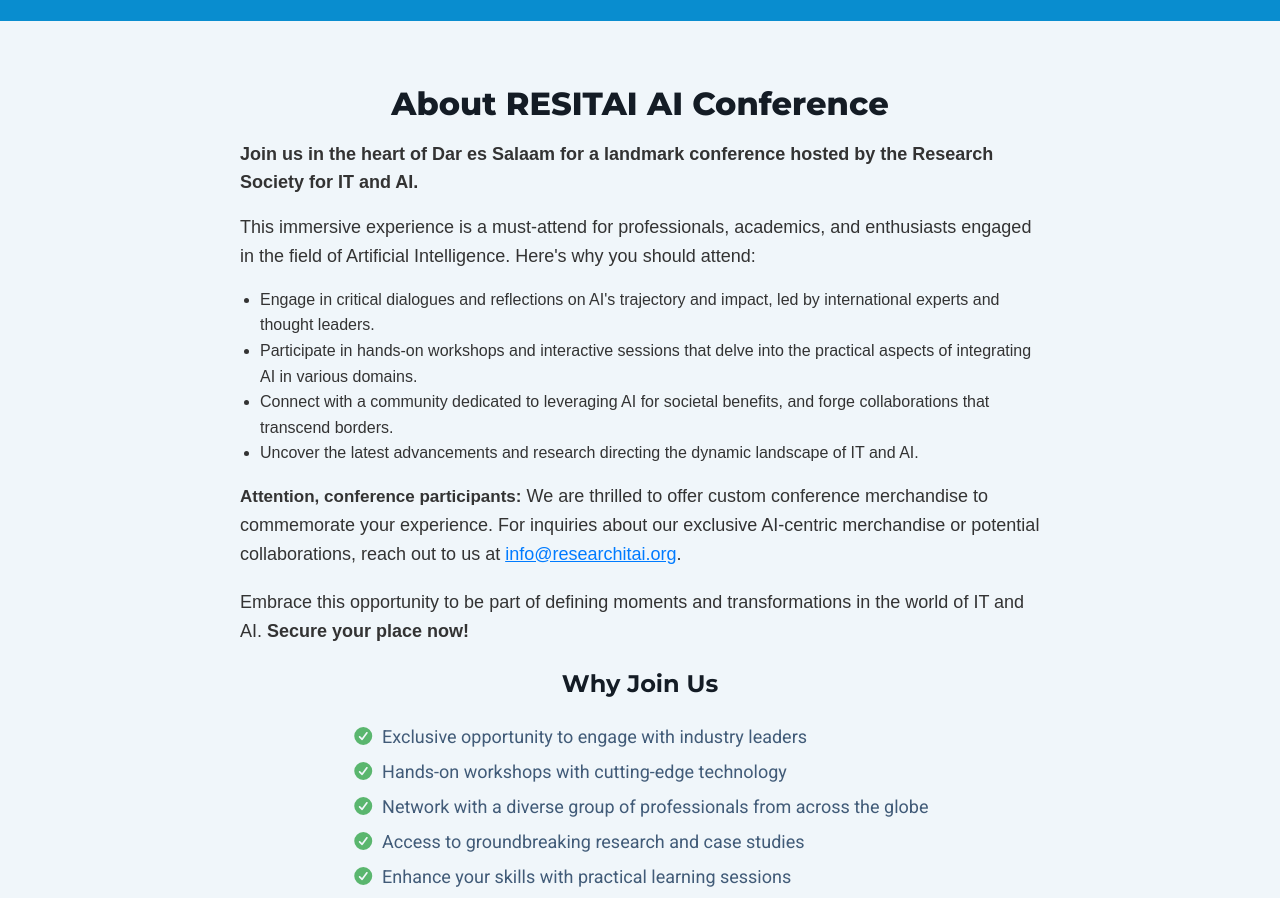
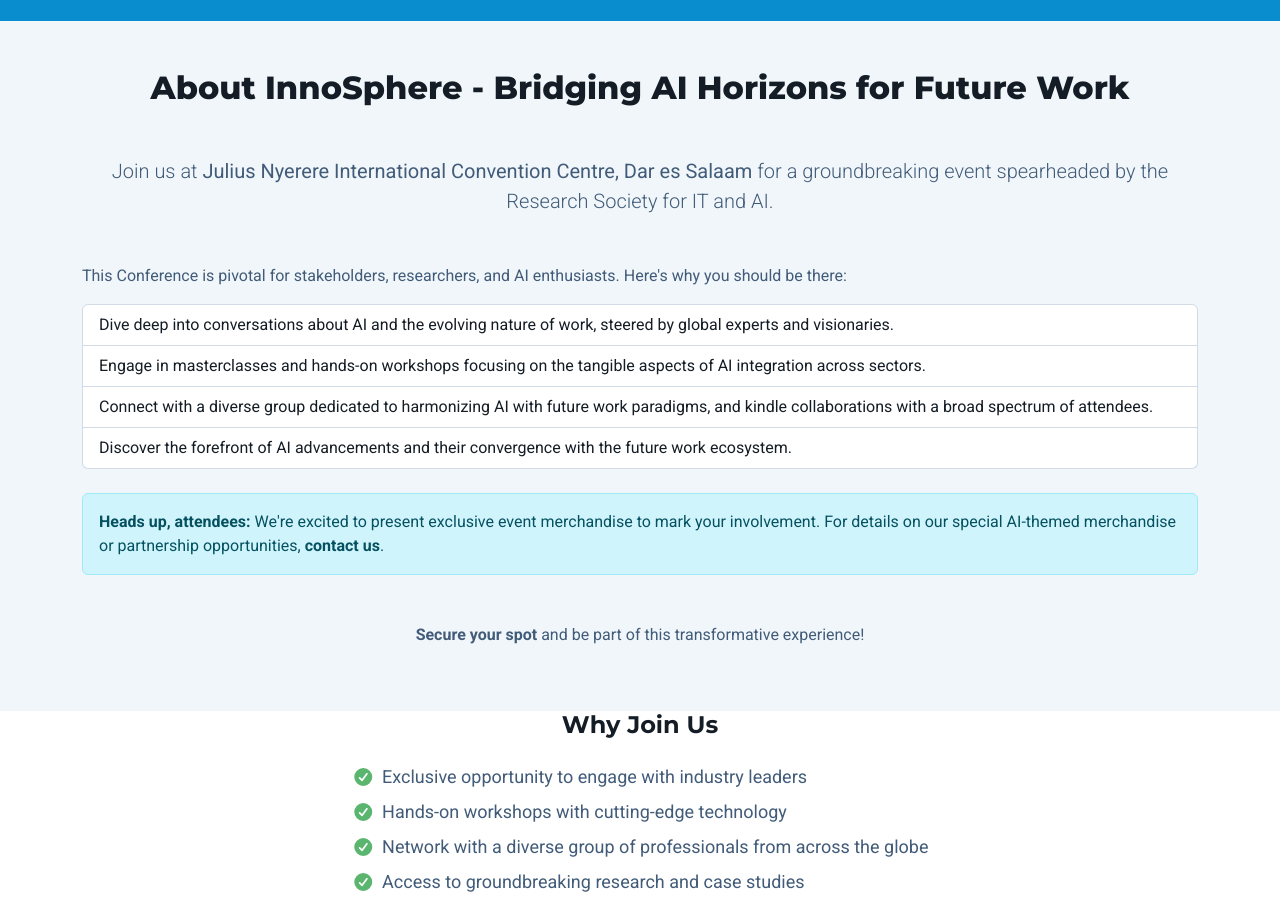
Before and after one commit to jo-katega2001/RESITAI-AI-CONFERENCE, a plain HTML site: page index.html in a window 1280 px wide. Shown: the part 730-1628 px from the top of the page. Drawn offline with nearby package versions, Linux system fonts and the light colour scheme; files that its build step writes are made by us from their sources.

Commit message:
Modified index.html and added image

```diff
--- a/index.html
+++ b/index.html
@@ -68,9 +68,9 @@
 		<div class="hero-block-mask"></div>
 		<div class="container">
 			<div class="hero-text-block">
-				<h1 class="hero-heading mb-2">RESITAI AI Conference</h1>
-				<div class="hero-meta mb-3"><i class="far fa-calendar-alt me-2"></i>March 2024 <i class="fas fa-map-marker-alt mx-2"></i> Dar es Salaam, Tanzania </div>
-				<div class="hero-intro mb-4">  Join us for groundbreaking discussions and insights in IT and Artificial Intelligence research.</div>
+				<h1 class="hero-heading mb-2">InnoSphere - Bridging AI Horizons for Future Work</h1>
+				<div class="hero-meta mb-3"><i class="far fa-calendar-alt me-2"></i>Late March 2024 <i class="fas fa-map-marker-alt mx-2"></i> Dar es Salaam, Tanzania </div>
+				<div class="hero-intro mb-4"> </div>
 				<div class="hero-cta"><a class="btn btn-primary btn-lg" href="https://themes.3rdwavemedia.com/bootstrap-templates/startup/devconf-free-bootstrap-4-conference-template-for-tech-conferences-and-events/" target="_blank">Get Tickets</a></div>
 
 			</div><!--//hero-text-block-->
@@ -109,26 +109,29 @@
 		</div><!--//container-->
 	</div><!--//stats-block-->
 
-	<section id="about-section" class="about-section section theme-bg-light">
+    <section id="about-section" class="about-section section theme-bg-light py-5">
 		<div class="container">
-			<h3 class="section-heading text-center mb-3">About RESITAI AI Conference</h3>
-			<div class="section-intro single-col-max mx-auto mb-4" style="font-family: 'Arial', sans-serif; line-height: 1.6; color: #333;">
+			<h2 class="section-heading text-center mb-5">About InnoSphere - Bridging AI Horizons for Future Work</h2>
 
-				<p style="font-size: 18px; font-weight: bold;">Join us in the heart of Dar es Salaam for a landmark conference hosted by the Research Society for IT and AI.</p>
-				<p>This immersive experience is a must-attend for professionals, academics, and enthusiasts engaged in the field of Artificial Intelligence. Here's why you should attend:</p>
+			<p class="lead text-center mb-5">Join us at <strong>Julius Nyerere International Convention Centre, Dar es Salaam</strong> for a groundbreaking event spearheaded by the Research Society for IT and AI.</p>
 
-				<ul style="padding-left: 20px; margin-top: 10px; font-size: 16px;">
-					<li>Engage in critical dialogues and reflections on AI's trajectory and impact, led by international experts and thought leaders.</li>
-					<li>Participate in hands-on workshops and interactive sessions that delve into the practical aspects of integrating AI in various domains.</li>
-					<li>Connect with a community dedicated to leveraging AI for societal benefits, and forge collaborations that transcend borders.</li>
-					<li>Uncover the latest advancements and research directing the dynamic landscape of IT and AI.</li>
-				</ul>
+			<p>This Conference is pivotal for stakeholders, researchers, and AI enthusiasts. Here's why you should be there:</p>
 
-				<p><strong style="font-size: 17px;">Attention, conference participants:</strong> We are thrilled to offer custom conference merchandise to commemorate your experience. For inquiries about our exclusive AI-centric merchandise or potential collaborations, reach out to us at <a href="mailto:info@researchitai.org" style="color: #007BFF; text-decoration: underline;">info@researchitai.org</a>.</p>
+			<ul class="list-group mb-4">
+				<li class="list-group-item">Dive deep into conversations about AI and the evolving nature of work, steered by global experts and visionaries.</li>
+				<li class="list-group-item">Engage in masterclasses and hands-on workshops focusing on the tangible aspects of AI integration across sectors.</li>
+				<li class="list-group-item">Connect with a diverse group dedicated to harmonizing AI with future work paradigms, and kindle collaborations with a broad spectrum of attendees.</li>
+				<li class="list-group-item">Discover the forefront of AI advancements and their convergence with the future work ecosystem.</li>
+			</ul>
 
-				<p style="margin-top: 20px;">Embrace this opportunity to be part of defining moments and transformations in the world of IT and AI. <span style="font-weight: bold;">Secure your place now!</span></p>
+			<div class="alert alert-info" role="alert">
+				<strong>Heads up, attendees:</strong> We're excited to present exclusive event merchandise to mark your involvement. For details on our special AI-themed merchandise or partnership opportunities, <a href="mailto:info@researchitai.org" class="alert-link">contact us</a>.
+			</div>
 
-				</div>
+			<p class="text-center mt-5"><strong>Secure your spot</strong> and be part of this transformative experience!</p>
+		</div>
+	</section>
+
 
 			<div class="benefits-list text-center mb-3">
 				<h4 class="text-center mb-4">Why Join Us</h4>
```
Also changed, not shown: 2 other files.
